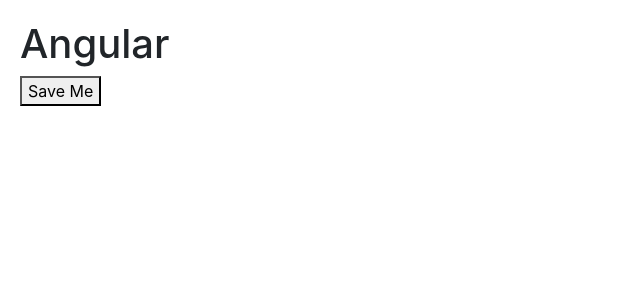
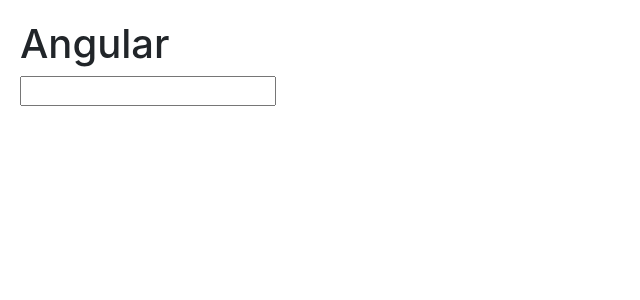
Before and after one commit to TimirKundu/hello-world-angular, an Angular app: page / in a window 1280 px wide. Shown: the top 300 px of the page, without its empty margins (0-640 px from the left). Built offline with nearby package versions, Linux system fonts and the light colour scheme.

Commit message:
Event Filtering

```diff
--- a/src/app/courses.component.ts
+++ b/src/app/courses.component.ts
@@ -4,19 +4,13 @@
 @Component({
     selector: 'courses',
     template: `
-            <div (click)="onDivClicked()" >
-                <button (click)="onSave($event)">Save Me</button>
-            </div>
+            <input (keyup.enter)="onKeyUp()" />
             `
 })
 export class CoursesComponent {
-
-    onDivClicked() {
-        console.log("On Div Clicked,,,,,,")
-    }
-
-    onSave($event) {
-        $event.stopPropagation()
-        console.log("Button was clicked", $event);
+    onKeyUp() {
+        // if ($event.keyCode === 13) {
+            console.log("ENTER was pressed");
+       //  }
     }
 }
```
